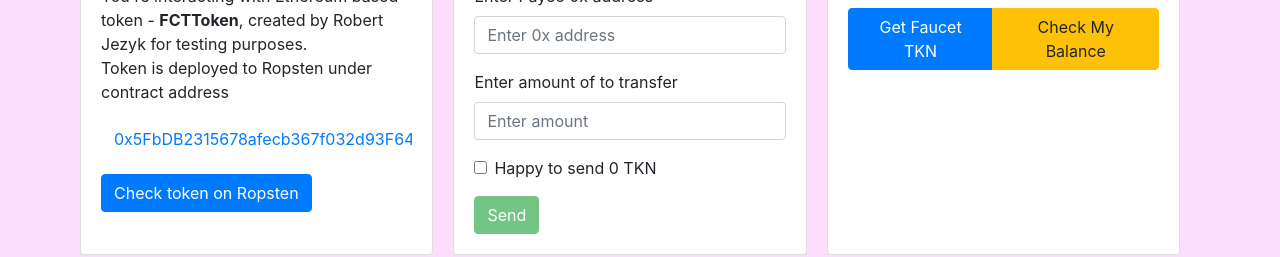
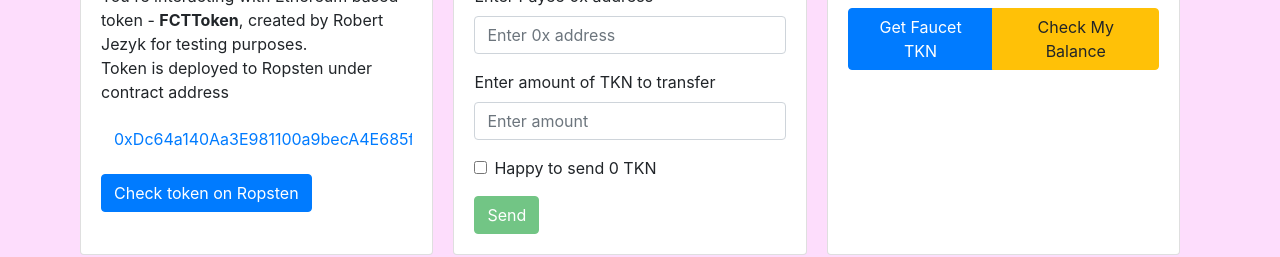
Before and after one commit to hedgehog34/token-faucet-dapp, a React (Create React App) app: page / in a window 1280 px wide. Shown: the part 438-695 px from the top of the page. Built offline with nearby package versions, Linux system fonts and the light colour scheme.

Commit message:
converting units from wei to TKN

```diff
--- a/src/artifacts/FCTToken.info.json
+++ b/src/artifacts/FCTToken.info.json
@@ -1 +1 @@
-{"tokenName":"FCTToken","tokenTicker":"TKN","tokenAddress":"0x5FbDB2315678afecb367f032d93F642f64180aa3"}
+{"tokenName":"FCTToken","tokenTicker":"TKN","tokenAddress":"0xDc64a140Aa3E981100a9becA4E685f962f0cF6C9"}
--- a/src/components/Faucet.js
+++ b/src/components/Faucet.js
@@ -21,9 +21,9 @@
       console.log('Account address: ', account);
       const provider = new ethers.providers.Web3Provider(window.ethereum);
       const contract = new ethers.Contract(tokenAddress, abi, provider);
-      const balance = await contract.balanceOf(account);
-      console.log('Balance: ', balance.toString());
-      setBalance(balance.toString());
+      const balanceInWei = await contract.balanceOf(account);
+      console.log('Balance: ', ethers.utils.formatEther(balanceInWei).toString());
+      setBalance(balanceInWei.toString());
       setShowBalance(true);
     }
   }
@@ -34,9 +34,10 @@
       const provider = new ethers.providers.Web3Provider(window.ethereum);
       const signer = provider.getSigner();
       const contract = new ethers.Contract(tokenAddress, abi, signer);
-      contract.faucet(account[0], 1000000);
+      contract.faucet(account[0], ethers.utils.parseEther('1.0'));
     }
   }
+
   return (
     <>
       <ButtonGroup>
@@ -44,7 +45,7 @@
         <Button onClick={getBalance} variant='warning'>Check My Balance</Button>
       </ButtonGroup>
 
-        {showBalance ? <Message balance={balance}/> : null}
+      {showBalance ? <Message balance={ethers.utils.formatEther(balance)}/> : null}
     </>
   )
 }
--- a/src/components/TokenSend.js
+++ b/src/components/TokenSend.js
@@ -7,7 +7,7 @@
 
 const TokenSend = ({ tokenContract: { abi }, tokenAddress, tokenTicker }) => {
   const [userAccount, setUserAccount] = useState()
-  const [amount, setAmount] = useState()
+  const [amount, setAmount] = useState('')
   const [okToSend, setOkToSend] = useState(false)
 
   // request access to the user's MetaMask account
@@ -21,7 +21,7 @@
       const provider = new ethers.providers.Web3Provider(window.ethereum);
       const signer = provider.getSigner();
       const contract = new ethers.Contract(tokenAddress, abi, signer);
-      const transaction = await contract.transfer(userAccount, amount);
+      const transaction = await contract.transfer(userAccount, ethers.utils.parseEther(amount));
       await transaction.wait();
       console.log(`${amount} Coins successfully sent to ${userAccount}`);
     }
@@ -35,8 +35,8 @@
         </Form.Group>
 
         <Form.Group controlId="formBasicAmount">
-          <Form.Label>Enter amount of to transfer</Form.Label>
-          <Form.Control onChange={e => setAmount(e.target.value)} type="number" placeholder="Enter amount" />
+          <Form.Label>Enter amount of {tokenTicker} to transfer</Form.Label>
+          <Form.Control onChange={e => setAmount(e.target.value.toString())} type="number" placeholder="Enter amount" />
         </Form.Group>
 
         <Form.Group controlId="formBasicCheckbox">
```
Lines whose indentation alone changed are shown as unchanged.
